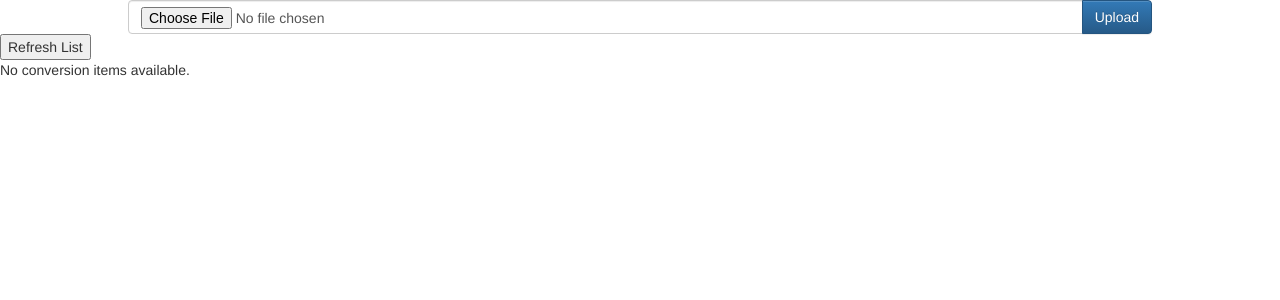
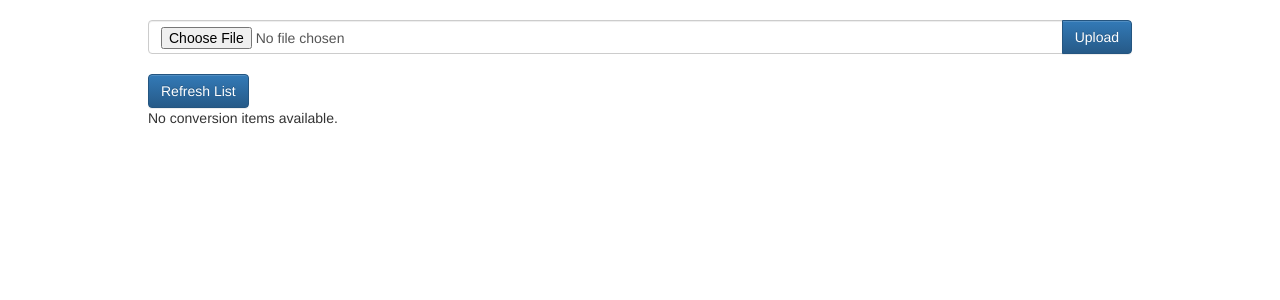
Before and after one commit to franzzle/lipsync-flux-api, a Spring Boot app: page / in a window 1280 px wide. Shown: the top 300 px of the page. Run offline with Spring Boot 4, Linux system fonts and the light colour scheme; some of the project's set-up classes (security, data sources, template engines, error pages and the like) are left out, and stand-ins take their place; some libraries are stand-ins or nearby versions.

Commit message:
refresh list

```diff
--- a/src/main/resources/static/ConversionList.js
+++ b/src/main/resources/static/ConversionList.js
@@ -1,25 +1,34 @@
 const ConversionList = {
     template: `
-          <div>
-            <!-- Button to refresh the list -->
-            <button @click="fetchConvertables">Refresh List</button>
+      <div :style="conversionListStyle">
+        <!-- Button to refresh the list -->
+        <button @click="fetchConvertables" class="btn btn-primary mb-3">Refresh List</button>
 
-            <!-- Display the list of conversion items -->
-            <ul v-if="convertables.length > 0">
-              <li v-for="item in convertables" :key="item.uuid">{{ item.uuid }}</li>
-            </ul>
-            <p v-else>No conversion items available.</p>
+        <!-- Display the list of conversion items -->
+        <div :style="conversionRows" v-if="convertables.length > 0">
+          <div class="row mb-4" v-for="item in convertables" :key="item.uuid">
+            <div class="col-md-8">{{ item.uuid }}</div>
+            <div class="col-md-4">
+              <button class="btn btn-success" @click="startConversion(item.uuid)">Start Conversion</button>
+            </div>
           </div>
+        </div>
+        <p v-else>No conversion items available.</p>
+      </div>
     `,
     data() {
         return {
-            convertables: []
+            convertables: [],
+            conversionListStyle: {
+                margin: '20px'
+            },
+            conversionRows: {
+
+            }
         };
     },
     methods: {
         fetchConvertables() {
-            // Replace with your actual API endpoint
-            // Replace with your actual API endpoint
             const apiUrl = '/conversion';
 
             fetch(apiUrl)
@@ -30,6 +39,24 @@
                 .catch(error => {
                     console.error('Error fetching data:', error);
                 });
-            }
+            },
+        startConversion(uuid) {
+            const apiUrl = `/conversion/${uuid}`;
+
+            fetch(apiUrl, {
+                method: 'PUT',
+                headers: {
+                    'Content-Type': 'application/json',
+                }
+            })
+                .then(response => response.json())
+                .then(data => {
+                    console.log('Conversion started:', data);
+                    // You can update your component state here if needed
+                })
+                .catch(error => {
+                    console.error('Error starting conversion:', error);
+                });
+        }
     }
 }
--- a/src/main/resources/static/FileUploader.js
+++ b/src/main/resources/static/FileUploader.js
@@ -1,16 +1,22 @@
 const FileUploader = {
   template: `
-        <div class="input-group">
-          <input type="file" class="form-control" @change="uploadFile">
-          <span class="input-group-btn">
-            <button class="btn btn-primary" @click="submitFile">Upload</button>
-          </span>
+        <div :style="fileInput">
+            <div class="input-group">
+              <input type="file" class="form-control" @change="uploadFile">
+              <span class="input-group-btn">
+                <button class="btn btn-primary" @click="submitFile">Upload</button>
+              </span>
+            </div>
         </div>
   `,
   data() {
     return {
       selectedFile: null,
-    };
+        fileInput: {
+            margin: '20px'
+        }
+    }
+
   },
   methods: {
         uploadFile(event) {
--- a/src/main/resources/static/index.html
+++ b/src/main/resources/static/index.html
@@ -23,8 +23,6 @@
 <div id="app">
     <div class="container-wrapper">
         <file-uploader @file-uploaded="onFileUploaded"></file-uploader>
-    </div>
-    <div>
         <conversion-list></conversion-list>
     </div>
 </div>
--- a/src/main/resources/static/main.css
+++ b/src/main/resources/static/main.css
@@ -2,3 +2,7 @@
     max-width: 1024px;
     margin: 0 auto;
 }
+
+.mb-4 {
+    margin-bottom: 2rem; /* Adjust the value as needed */
+}
```
